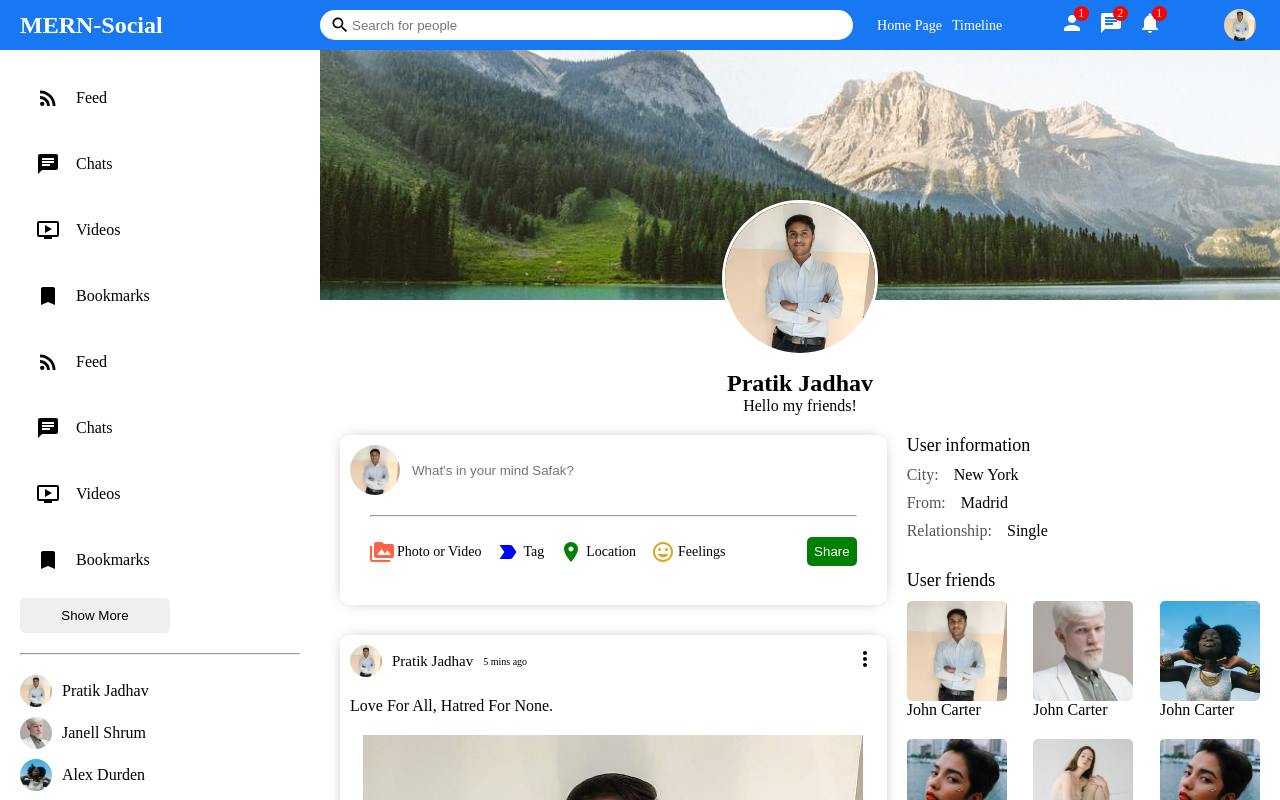
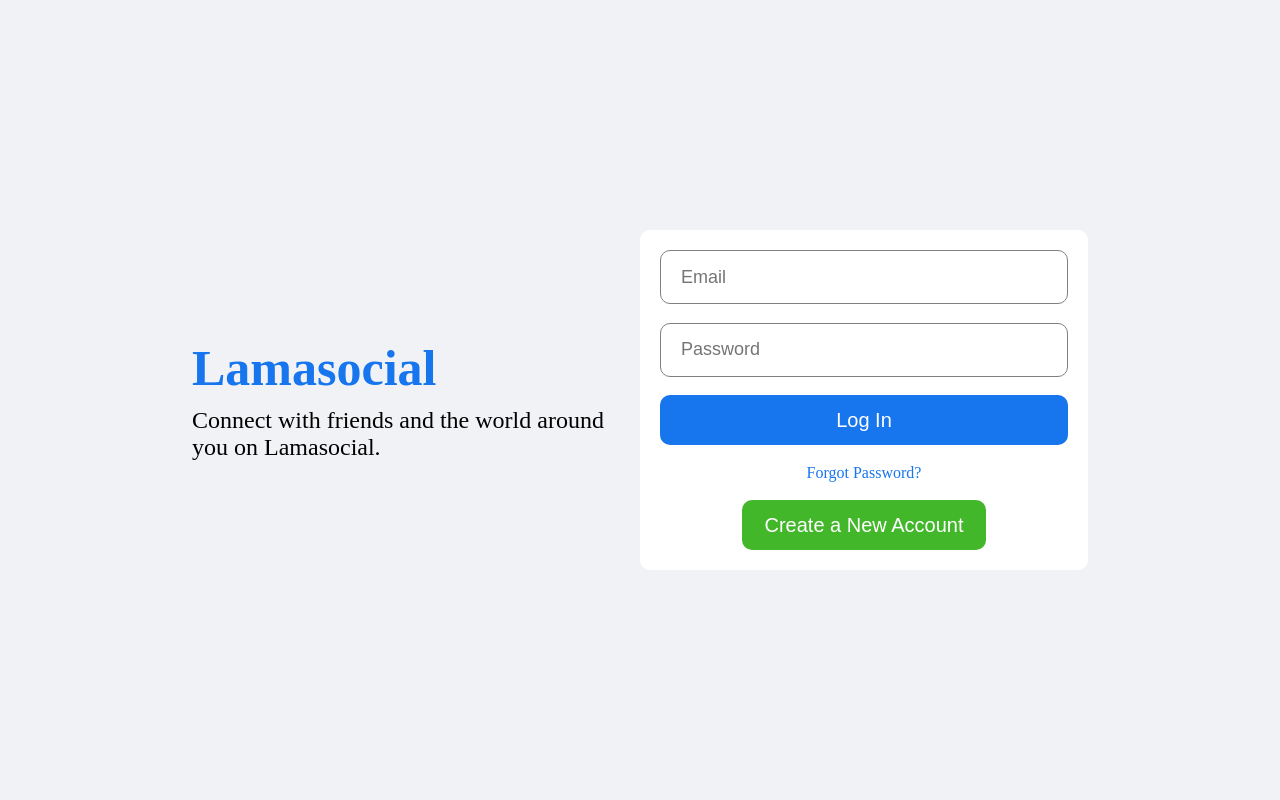
Before and after one commit to Pratik22jdv/MERN-Social-Media, a React (Create React App) app in the folder mern-social-media/: page / in a window 1280 px wide. Shown: the top 800 px of the page. Built offline with nearby package versions, Linux system fonts and the light colour scheme.

Commit message:
Login page

```diff
--- a/mern-social-media/src/App.js
+++ b/mern-social-media/src/App.js
@@ -1,9 +1,10 @@
 //import Home from "./pages/home/Home";
-import Profile from "./pages/profile/Profile";
+//import Profile from "./pages/profile/Profile";
+import Login from "./pages/login/Login";
 function App() {
   return (
     <div className="App">
-      <Profile />
+      <Login />
     </div>
   );
 }
--- /dev/null
+++ b/mern-social-media/src/pages/login/Login.jsx
@@ -0,0 +1,27 @@
+import "./login.css";
+
+export default function Login() {
+  return (
+    <div className="login">
+      <div className="loginWrapper">
+        <div className="loginLeft">
+          <h3 className="loginLogo">Lamasocial</h3>
+          <span className="loginDesc">
+            Connect with friends and the world around you on Lamasocial.
+          </span>
+        </div>
+        <div className="loginRight">
+          <div className="loginBox">
+            <input placeholder="Email" className="loginInput" />
+            <input placeholder="Password" className="loginInput" />
+            <button className="loginButton">Log In</button>
+            <span className="loginForgot">Forgot Password?</span>
+            <button className="loginRegisterButton">
+              Create a New Account
+            </button>
+          </div>
+        </div>
+      </div>
+    </div>
+  );
+}
--- /dev/null
+++ b/mern-social-media/src/pages/login/login.css
@@ -0,0 +1,84 @@
+.login {
+    width: 100vw;
+    height: 100vh;
+    background-color: #f0f2f5;
+    display: flex;
+    align-items: center;
+    justify-content: center;
+  }
+
+  .loginWrapper {
+    width: 70%;
+    height: 70%;
+    display: flex;
+  }
+
+  .loginLeft,
+  .loginRight {
+    flex: 1;
+    display: flex;
+    flex-direction: column;
+    justify-content: center;
+  }
+
+  .loginLogo {
+    font-size: 50px;
+    font-weight: 800;
+    color: #1775ee;
+    margin-bottom: 10px;
+  }
+
+  .loginDesc {
+    font-size: 24px;
+  }
+
+  .loginBox{
+      height: 300px;
+      padding: 20px;
+      background-color: white;
+      border-radius: 10px;
+      display: flex;
+      flex-direction: column;
+      justify-content: space-between;
+  }
+
+  .loginInput{
+      height: 50px;
+      border-radius: 10px;
+      border: 1px solid gray;
+      font-size: 18px;
+      padding-left: 20px;
+  }
+
+  .loginInput:focus{
+      outline: none;
+  }
+
+  .loginButton{
+      height: 50px;
+      border-radius: 10px;
+      border: none;
+      background-color: #1775ee;
+      color: white;
+      font-size: 20px;
+      font-weight: 500;
+      cursor: pointer;
+  }
+
+  .loginForgot{
+      text-align: center;
+      color: #1775ee;
+  }
+
+  .loginRegisterButton{
+      width: 60%;
+      align-self: center;
+      height: 50px;
+      border-radius: 10px;
+      border: none;
+      background-color: #42b72a;
+      color: white;
+      font-size: 20px;
+      font-weight: 500;
+      cursor: pointer;
+  }
```
